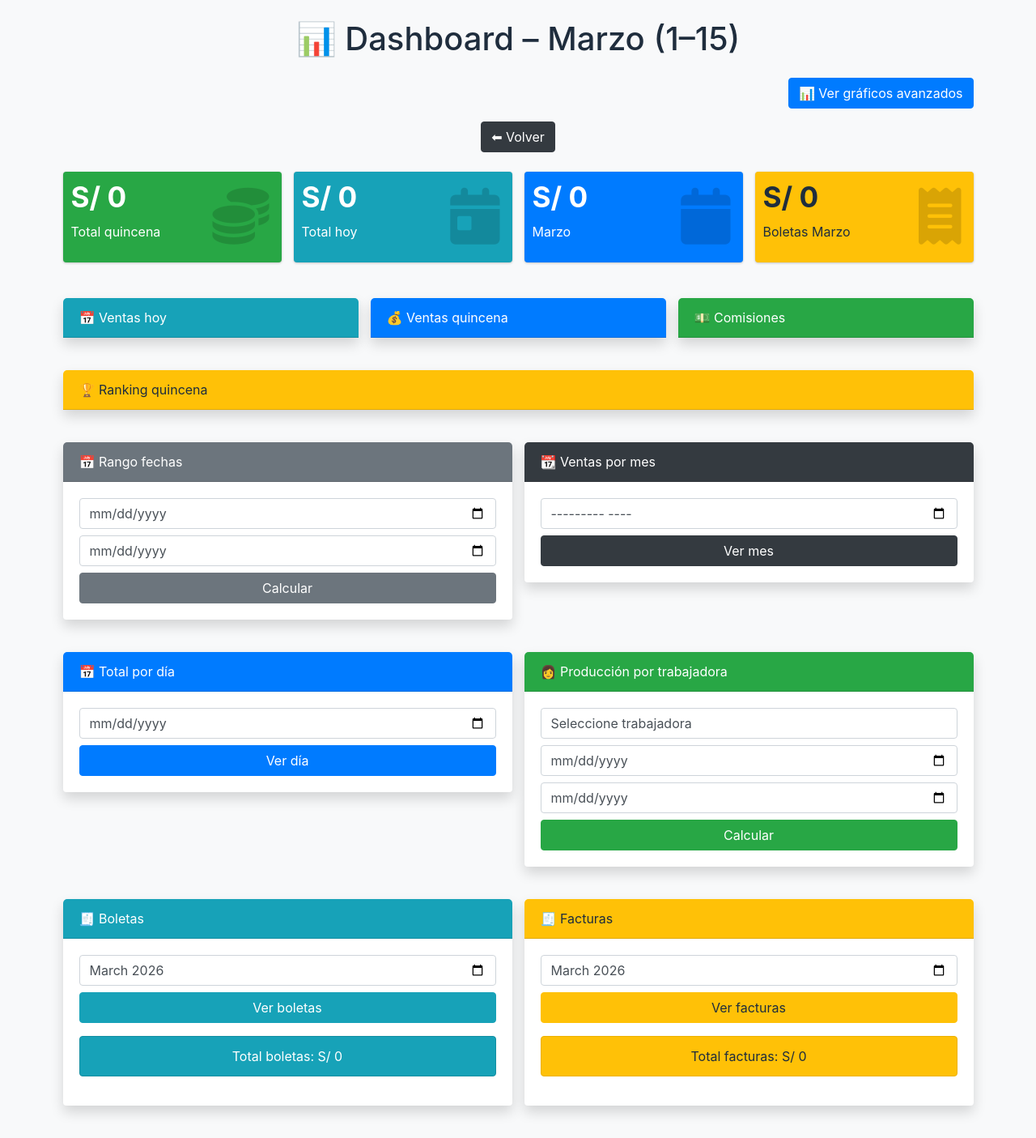
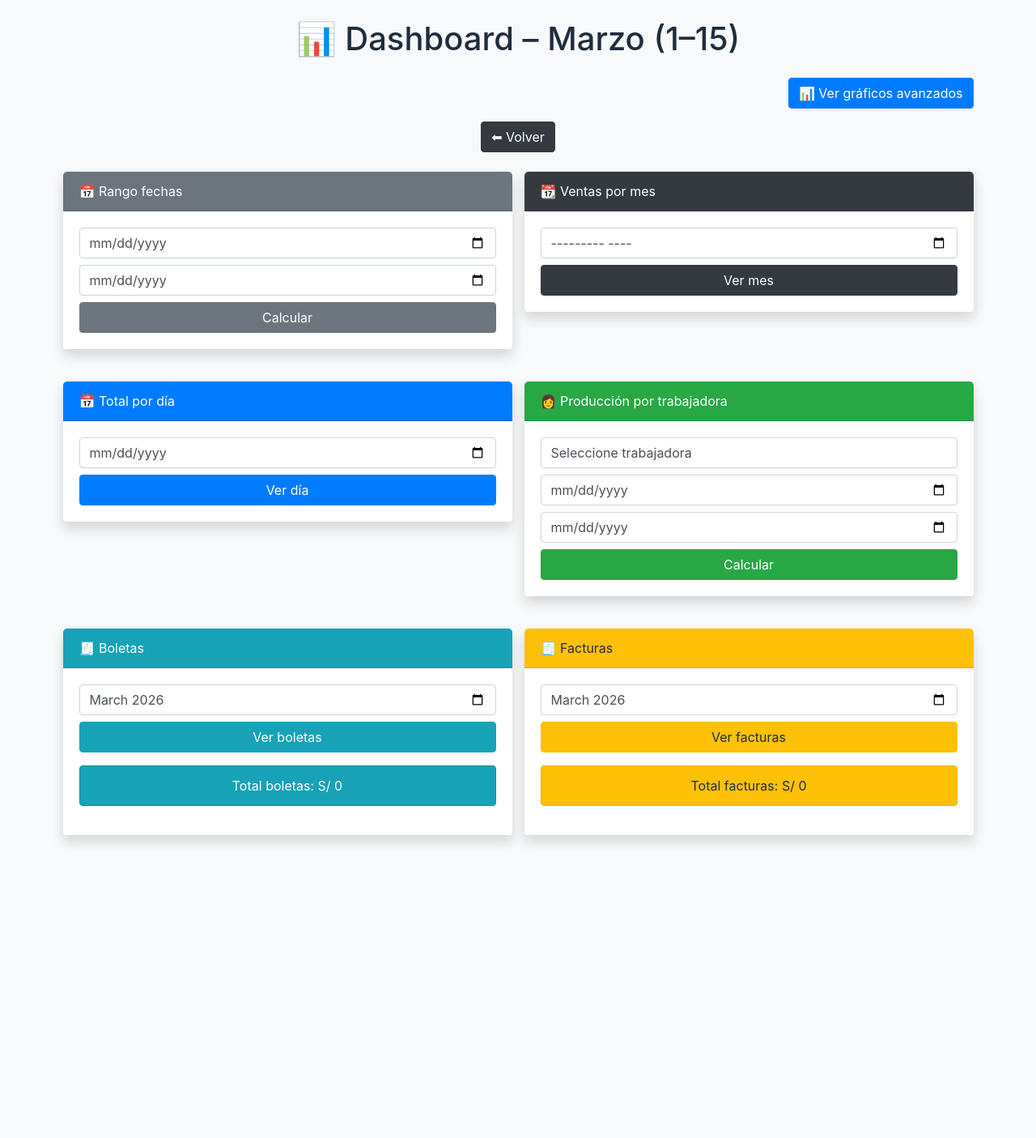
Before and after one commit to davidfernando2403/sistema_salon, a Flask app: page /dashboard in a window 1280 px wide. Shown: the whole page at 81% size. After the commit the page ends 1042 px from the top, so only its background shows below. Run offline with Flask 3, Linux system fonts and the light colour scheme; the visitor is signed in with stand-in values (Sample User, id 1); data that the repository does not hold is empty; some libraries are stand-ins or nearby versions.

Commit message:
backup estable

```diff
--- a/templates/dashboard.html
+++ b/templates/dashboard.html
@@ -6,177 +6,104 @@
 <link href="https://cdn.jsdelivr.net/npm/bootstrap@5.3.2/dist/css/bootstrap.min.css" rel="stylesheet">
 <link rel="stylesheet" href="https://cdn.jsdelivr.net/npm/admin-lte@3.2/dist/css/adminlte.min.css">
 <link rel="stylesheet" href="https://cdnjs.cloudflare.com/ajax/libs/font-awesome/6.5.0/css/all.min.css">
-
 </head>
 
 <body class="bg-light">
-
 <div class="container mt-4">
 
 <h1 class="text-center mb-4">
 📊 Dashboard – {{ nombre_mes }} ({{ titulo_quincena }})
 </h1>
+
 <div class="text-end mb-3">
-    <a href="/graficos" class="btn btn-primary">
-        📊 Ver gráficos avanzados
-    </a>
+<a href="{{ url_for('graficos', **request.args) }}" class="btn btn-primary">
+📊 Ver gráficos avanzados
+</a>
 </div>
+
 <div class="text-center mb-4">
 <a href="/" class="btn btn-dark">⬅ Volver</a>
 </div>
 
-<!-- ================= KPI PRINCIPALES ================= -->
-<div class="row mb-4">
+<!-- ================= FILTRO RANGO ================= -->
 
-<div class="col-lg-3">
-<div class="small-box bg-success">
-<div class="inner">
-<h3>S/ {{ total_mes }}</h3>
-<p>Total quincena</p>
-</div>
-<div class="icon"><i class="fas fa-coins"></i></div>
-</div>
-</div>
-
-<div class="col-lg-3">
-<div class="small-box bg-info">
-<div class="inner">
-<h3>S/ {{ total_hoy }}</h3>
-<p>Total hoy</p>
-</div>
-<div class="icon"><i class="fas fa-calendar-day"></i></div>
-</div>
-</div>
-
-<div class="col-lg-3">
-<div class="small-box bg-primary">
-<div class="inner">
-<h3>S/ {{ total_mes_actual }}</h3>
-<p>{{ nombre_mes }}</p>
-</div>
-<div class="icon"><i class="fas fa-calendar"></i></div>
-</div>
-</div>
-
-<div class="col-lg-3">
-<div class="small-box bg-warning">
-<div class="inner">
-<h3>S/ {{ total_boletas_mes_actual }}</h3>
-<p>Boletas {{ nombre_mes }}</p>
-</div>
-<div class="icon">
-<i class="fas fa-receipt"></i>
-</div>
-</div>
-</div>
-
-
-</div>
-
-<!-- ================= VENTAS RAPIDAS ================= -->
-<div class="row mb-4">
-
-<div class="col-md-4">
-<div class="card shadow">
-<div class="card-header bg-info text-white">📅 Ventas hoy</div>
-<ul class="list-group list-group-flush">
-{% for nombre, total in resumen_hoy.items() %}
-<li class="list-group-item d-flex justify-content-between">{{ nombre }}<span>S/ {{ total }}</span></li>
-{% endfor %}
-</ul>
-</div>
-</div>
-
-<div class="col-md-4">
-<div class="card shadow">
-<div class="card-header bg-primary text-white">💰 Ventas quincena</div>
-<ul class="list-group list-group-flush">
-{% for nombre, total in resumen.items() %}
-<li class="list-group-item d-flex justify-content-between">{{ nombre }}<span>S/ {{ total }}</span></li>
-{% endfor %}
-</ul>
-</div>
-</div>
-
-<div class="col-md-4">
-<div class="card shadow">
-<div class="card-header bg-success text-white">💵 Comisiones</div>
-<ul class="list-group list-group-flush">
-{% for nombre, com in comisiones.items() %}
-<li class="list-group-item d-flex justify-content-between">{{ nombre }}<span>S/ {{ com }}</span></li>
-{% endfor %}
-</ul>
-</div>
-</div>
-
-</div>
-
-<!-- ================= RANKING ================= -->
-<div class="row mb-4">
-<div class="col-md-12">
-<div class="card shadow">
-<div class="card-header bg-warning">🏆 Ranking quincena</div>
-<ol class="list-group list-group-numbered list-group-flush">
-{% for nombre, total in ranking %}
-<li class="list-group-item d-flex justify-content-between">{{ nombre }}<span>S/ {{ total }}</span></li>
-{% endfor %}
-</ol>
-</div>
-</div>
-</div>
-
-<!-- ================= FILTROS ================= -->
 <div class="row mb-4">
 
 <div class="col-md-6">
 <div class="card shadow">
 <div class="card-header bg-secondary text-white">📅 Rango fechas</div>
 <div class="card-body">
-<form method="GET" action="/dashboard">
-<input type="hidden" name="mes" value="{{ mes_sel or '' }}">
+
+<form method="GET">
+
+{% for key, value in request.args.items() %}
+{% if key not in ['desde','hasta'] %}
+<input type="hidden" name="{{ key }}" value="{{ value }}">
+{% endif %}
+{% endfor %}
+
 <input type="date" name="desde" class="form-control mb-2" value="{{ desde or '' }}" required>
 <input type="date" name="hasta" class="form-control mb-2" value="{{ hasta or '' }}" required>
+
 <button class="btn btn-secondary w-100">Calcular</button>
+
 </form>
 
 {% if total_rango %}
 <div class="alert alert-info mt-3 text-center">S/ {{ total_rango }}</div>
 {% endif %}
+
 </div>
 </div>
 </div>
+
+<!-- ================= MES ================= -->
 
 <div class="col-md-6">
 <div class="card shadow">
 <div class="card-header bg-dark text-white">📆 Ventas por mes</div>
 <div class="card-body">
-<form method="GET" action="/dashboard">
-<input type="hidden" name="desde" value="{{ desde or '' }}">
-<input type="hidden" name="hasta" value="{{ hasta or '' }}">
+
+<form method="GET">
+
+{% for key, value in request.args.items() %}
+{% if key != 'mes' %}
+<input type="hidden" name="{{ key }}" value="{{ value }}">
+{% endif %}
+{% endfor %}
+
 <input type="month" name="mes" class="form-control mb-2" value="{{ mes_sel or '' }}" required>
+
 <button class="btn btn-dark w-100">Ver mes</button>
+
 </form>
 
 {% if total_mes_seleccionado %}
 <div class="alert alert-success mt-3 text-center">S/ {{ total_mes_seleccionado }}</div>
 {% endif %}
+
 </div>
 </div>
 </div>
 
-
 </div>
 
+<!-- ================= DIA ================= -->
+
 <div class="row mb-4">
-    <div class="col-md-6">
+
+<div class="col-md-6">
 <div class="card shadow">
-<div class="card-header bg-primary text-white">
-📅 Total por día
-</div>
-
+<div class="card-header bg-primary text-white">📅 Total por día</div>
 <div class="card-body">
 
-<form method="GET" action="/dashboard">
+<form method="GET">
+
+{% for key, value in request.args.items() %}
+{% if key != 'dia' %}
+<input type="hidden" name="{{ key }}" value="{{ value }}">
+{% endif %}
+{% endfor %}
 
 <input type="date" name="dia" class="form-control mb-2" value="{{ fecha_dia or '' }}" required>
 
```
Also changed, not shown: other parts of templates/dashboard.html (+40 -11 lines), templates/asistencia_admin.html (+24 -11 lines), templates/boleta_trabajadora.html (+47 -28 lines), templates/graficos.html (+32 -15 lines), templates/ventas.html (+19 -14 lines), templates/ventas_historial.html (+47 -50 lines).
